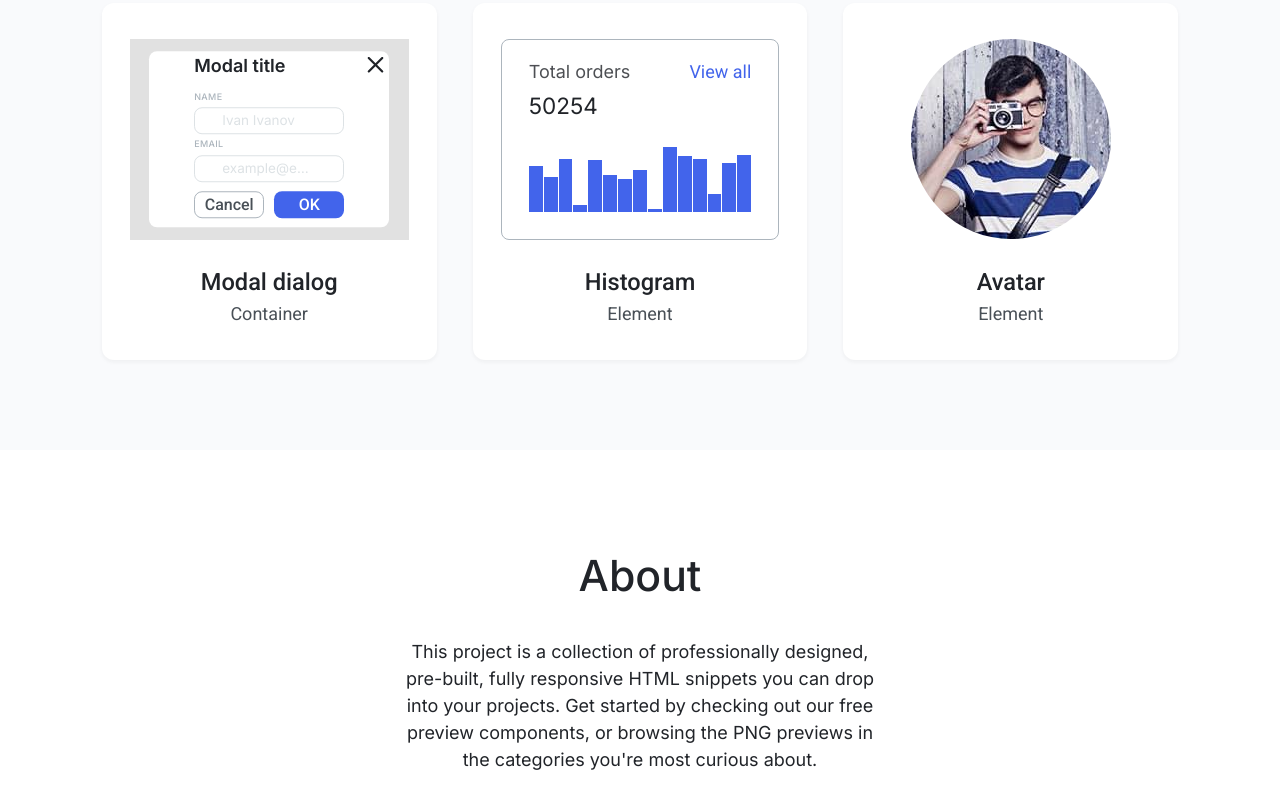
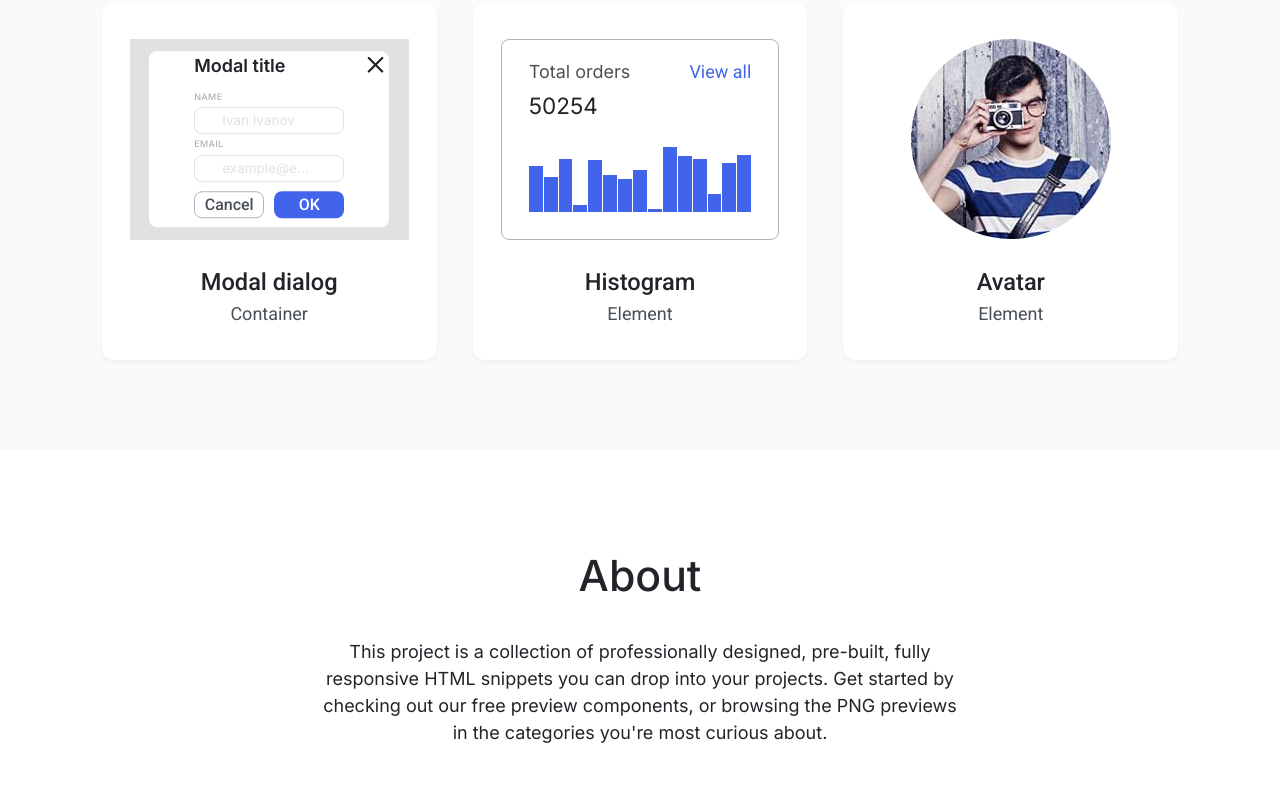
Before and after one commit to js-tasks-ru/htmlcss-20210513_ekaterina78, a website: page index.html in a window 1280 px wide. Shown: the part 806-1614 px from the top of the page. Drawn offline with Linux system fonts and the light colour scheme.

Commit message:
fix: footer width

```diff
--- a/components/footer/footer.css
+++ b/components/footer/footer.css
@@ -27,6 +27,6 @@
         padding: 3.5rem 0;
     }
     .footer__info {
-        width: 45%;
+        max-width: 640px;
     }
 }
```
